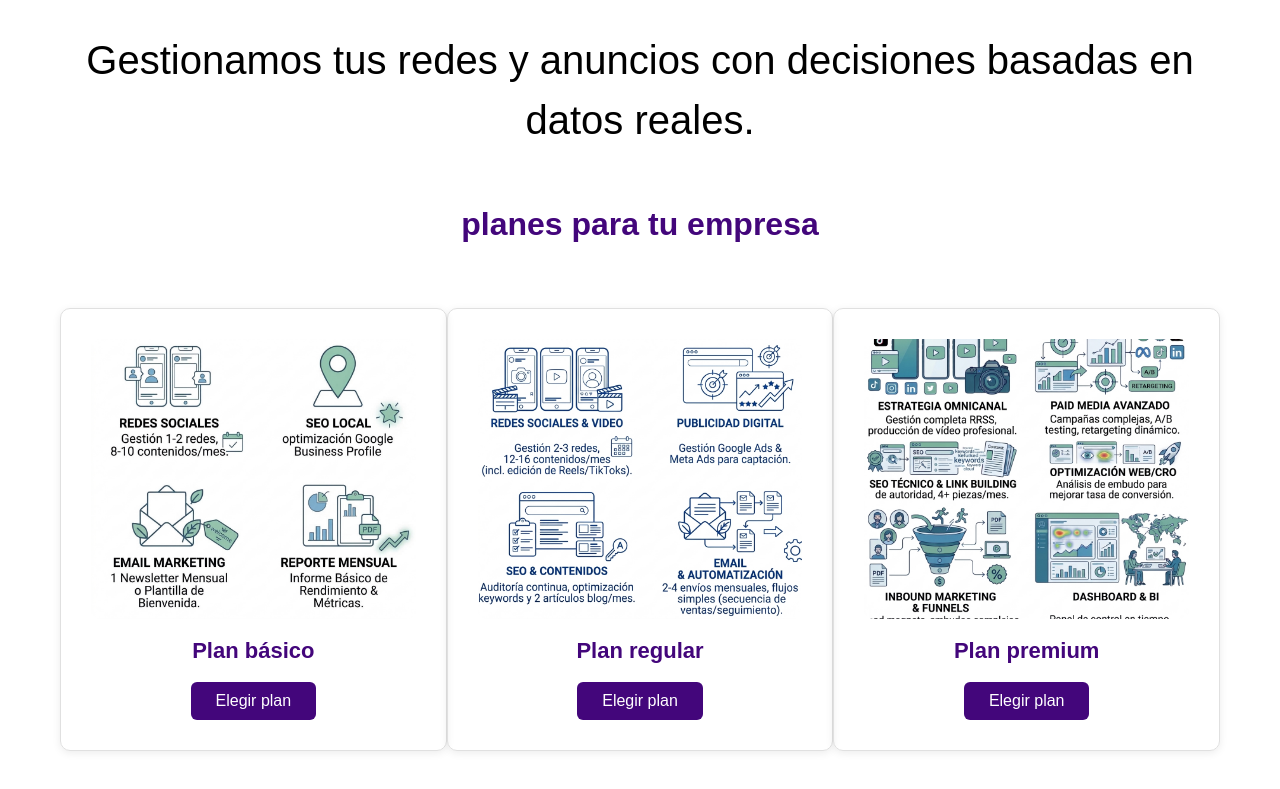
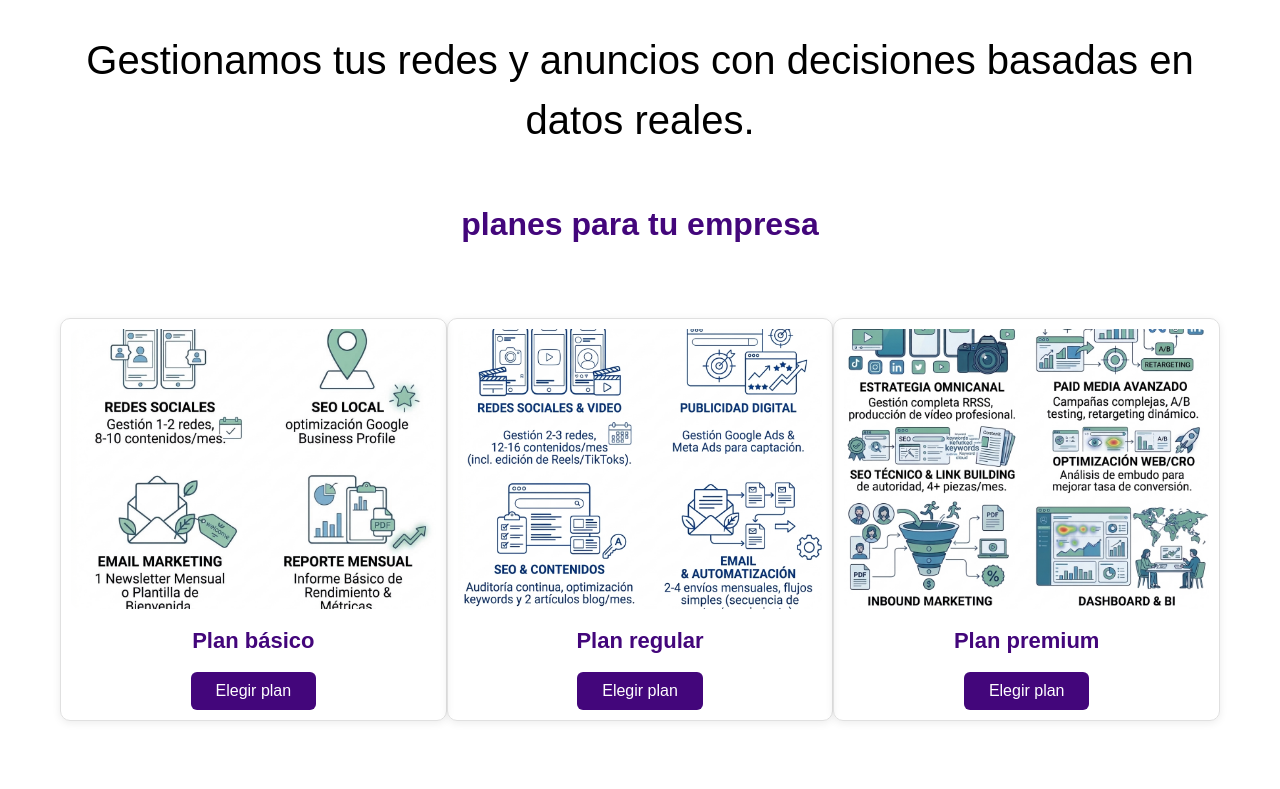
Before and after one commit to miukan/MI-Primera-Pagina-speedrunner, a plain HTML site: page pagina.html in a window 1280 px wide. Shown: the part 783-1572 px from the top of the page. Drawn offline with Linux system fonts and the light colour scheme; a web font is replaced by a local one.

```diff
--- a/diseño.css
+++ b/diseño.css
@@ -57,18 +57,17 @@ h2{
     display: flex;
     flex-wrap: wrap;
     justify-content: center;
-    margin :40px;
-    padding: 20px;
+    padding: 60px;
 }
 .plan1, .plan2, .plan3{
     display: flex;
     flex-direction: column;
     align-items: center;
     flex: 1;
-    max-width:700px;
+    max-width:800px;
     border: 1px solid #e0e0e0;
     border-radius: 10px;
-    padding: 30px;
+    padding: 10px;
     box-shadow: 0 2px 8px rgba(0, 0, 0, 0.08);
 }
 .plan1 img, .plan2 img, .plan3 img{
```
